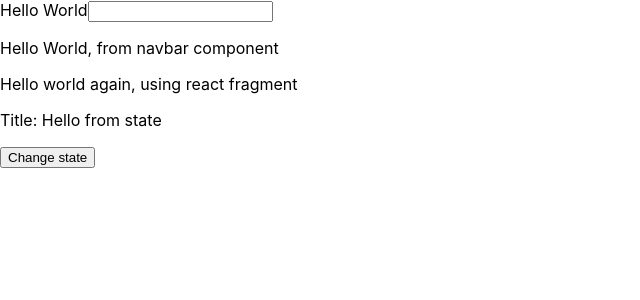
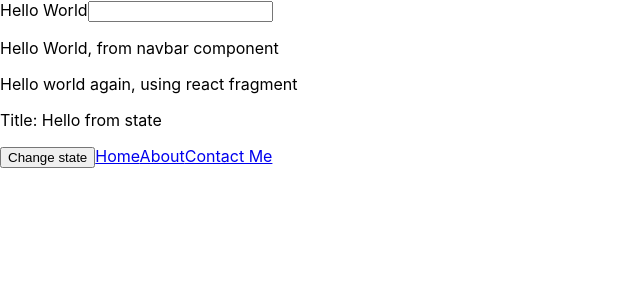
Before and after one commit to mAbdullah821/Learning-React.js, a React (Create React App) app: page / in a window 1280 px wide. Shown: the top 300 px of the page, without its empty margins (0-640 px from the left). Built offline with nearby package versions, Linux system fonts and the light colour scheme.

Commit message:
Create reusable component 'Link'
		- Create a new folder for that component
		- Use 'props' to pass variables from the parent component to
		  that new component
		- Add the new component to the parent component

```diff
--- /dev/null
+++ b/src/link/link.js
@@ -0,0 +1,9 @@
+// Reusable Component
+// props ---> Is read only
+export default function Link(props) {
+  return (
+    <>
+      <a href={props.link}>{props.name}</a>
+    </>
+  );
+}
--- a/src/navbar/navbar.js
+++ b/src/navbar/navbar.js
@@ -1,4 +1,5 @@
 import React from "react";
+import Link from "../link/link";
 
 // The class name must start with a capital character
 export default class Navbar extends React.Component {
@@ -22,6 +23,10 @@ export default class Navbar extends React.Component {
         <p>Hello world again, using react fragment</p>
         <p>Title: {this.state.title} </p>
         <button onClick={() => this.changeState()}>Change state</button>
+        {/*  Reusable Components  */}
+        <Link name="Home" link="link_1" />
+        <Link name="About" link="link_2" />
+        <Link name="Contact Me" link="link_3" />
       </>
     );
   }
```
